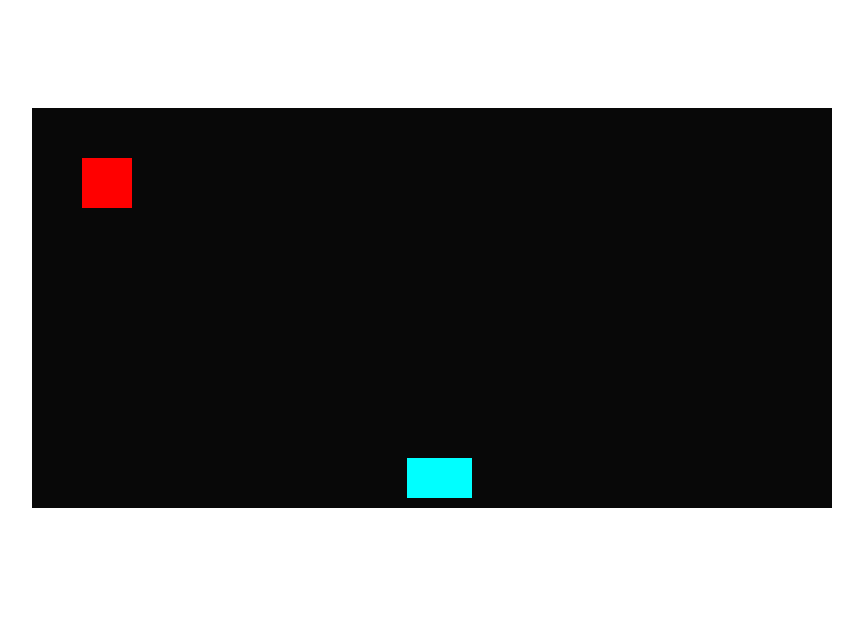
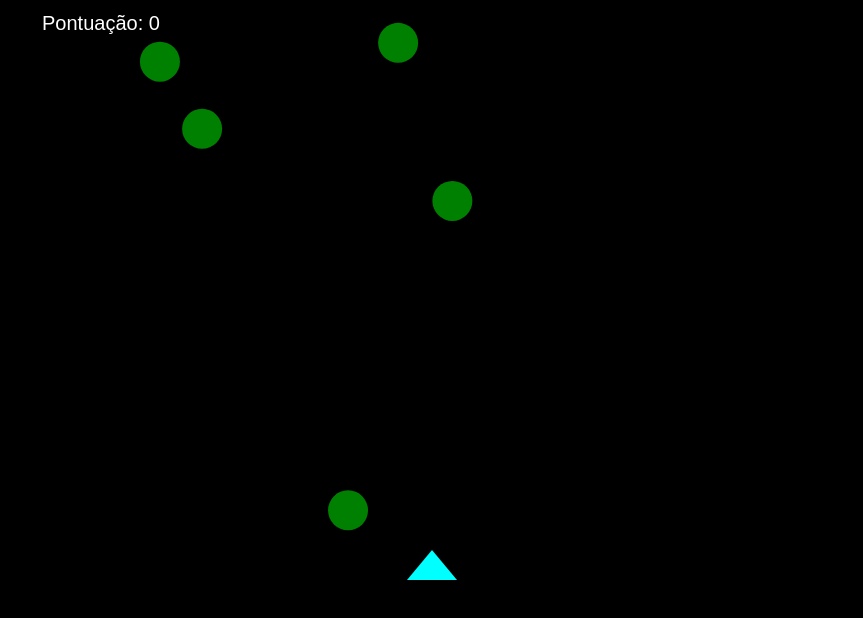
Before and after one commit to gabrielilhadomingos/Avaliaciones, a plain HTML site: page index.html in a window 1280 px wide. Shown: the whole page, without its empty margins (208-1071 px from the left). Drawn offline with Linux system fonts and the light colour scheme.

Commit message:
Atualizações e jogo ta bala

```diff
--- a/index.html
+++ b/index.html
@@ -1,23 +1,23 @@
 <!DOCTYPE html>
-<html lang="en">
+<html lang="pt-br">
 <head>
-    <meta charset="UTF-8">
-    <meta name="viewport" content="width=device-width, initial-scale=1.0">
-    <title>Avaliação jogo 2D Orientado a objetos</title>
-    <style>
-    body{
-        display: flex;
-        align-items: center;
-        justify-content: center;
+  <meta charset="UTF-8">
+  <title>não e Space Invaders</title>
+  <style>
+    body {
+      margin: 0;
+      overflow: hidden;
+      background: black;
     }
-    canvas{
-        margin-top: 100px;
-        background-color: rgb(8, 8, 8)
+    canvas {
+      display: block;
+      margin: 0 auto;
+      background: #000;
     }
-</style>
+  </style>
 </head>
 <body>
-    <canvas id="JogoCanvas", width="800", height="400"></canvas>
-    <script src="jogo.js"></script>
+  <canvas id="gameCanvas" width="800" height="600"></canvas>
+  <script src="jogo.js"></script>
 </body>
 </html>
--- a/jogo.js
+++ b/jogo.js
@@ -1,38 +1,157 @@
-const canvas = document.getElementById('JogoCanvas')
-const ctx = canvas.getContext('2d')
+const canvas = document.getElementById("gameCanvas");
+const ctx = canvas.getContext("2d");
 
+const larguraTela = canvas.width;
+const alturaTela = canvas.height;
+let gameOver = false;
+let pontuacao = 0;
 
-class Entidade{
-    constructor(x,y,largura,altura,cor){
-        this.x = x,
-        this.y = y,
-        this.largura = largura,
-        this.altura = altura,
-        this.cor = cor
-    }
-    desenhar(){
-        ctx.fillStyle = this.cor
-        ctx.fillRect(this.x, this.y, this.largura, this.altura)
-    }
+class Entidade {
+  constructor(x, y, largura, altura, cor) {
+    this.x = x;
+    this.y = y;
+    this.largura = largura;
+    this.altura = altura;
+    this.cor = cor;
+  }
+
+  desenhar() {
+    ctx.fillStyle = this.cor;
+    ctx.fillRect(this.x, this.y, this.largura, this.altura);
+  }
 }
 
-class Personagem extends Entidade{
-    constructor(){
-    }
-    desenharPersonagem(){
-        ctx.fillStyle = this.cor
-        ctx.fillRect(this.x, this.y, this.largura, this.altura)
-    }
+class Personagem extends Entidade {
+  constructor() {
+    super(larguraTela / 2 - 25, alturaTela - 50, 50, 30, "cyan");
+    this.vel = 7;
+  }
+
+  desenhar() {
+    ctx.fillStyle = this.cor;
+    ctx.beginPath();
+    ctx.moveTo(this.x, this.y + this.altura);
+    ctx.lineTo(this.x + this.largura / 2, this.y);
+    ctx.lineTo(this.x + this.largura, this.y + this.altura);
+    ctx.closePath();
+    ctx.fill();
+  }
+
+  mover(direcao) {
+    this.x += direcao * this.vel;
+    this.x = Math.max(0, Math.min(this.x, larguraTela - this.largura));
+  }
+
+  atirar() {
+    const tiro = new Tiro(this.x + this.largura / 2 - 2.5, this.y);
+    tiros.push(tiro);
+  }
 }
 
-const objeto_na_tela = new Entidade(50,50,50,50,'red')
-const personagem = new Entidade(375,350,65,40,'cyan')
+class Inimigo extends Entidade {
+  constructor() {
+    const x = Math.random() * (larguraTela - 40);
+    super(x, 0, 40, 40, "green");
+    this.vel = Math.random() * 1 + 1;
+  }
 
-function loop(){
-    ctx.clearRect(0,0,canvas.width, canvas.height)
-    objeto_na_tela.desenhar()
-    personagem.desenhar()
-    //inserir as funções de desenhar, atualizar, colisão aqui
-    requestAnimationFrame(loop)
+  desenhar() {
+    ctx.fillStyle = this.cor;
+    ctx.beginPath();
+    ctx.arc(this.x + this.largura / 2, this.y + this.altura / 2, this.largura / 2, 0, Math.PI * 2);
+    ctx.fill();
+  }
+
+  atualizar() {
+    this.y += this.vel;
+  }
 }
-loop()
+
+class Tiro extends Entidade {
+  constructor(x, y) {
+    super(x, y, 5, 10, "white");
+    this.vel = -8;
+  }
+
+  atualizar() {
+    this.y += this.vel;
+  }
+}
+
+const jogador = new Personagem();
+const inimigos = [];
+const tiros = [];
+const teclas = {};
+
+document.addEventListener("keydown", e => {
+  teclas[e.code] = true;
+  if (e.code === "Space" && !gameOver) jogador.atirar();
+});
+document.addEventListener("keyup", e => teclas[e.code] = false);
+
+function colide(a, b) {
+  return (
+    a.x < b.x + b.largura &&
+    a.x + a.largura > b.x &&
+    a.y < b.y + b.altura &&
+    a.y + a.altura > b.y
+  );
+}
+
+function atualizar() {
+  if (gameOver) return;
+
+  if (teclas["ArrowLeft"]) jogador.mover(-1);
+  if (teclas["ArrowRight"]) jogador.mover(1);
+
+  for (let i = tiros.length - 1; i >= 0; i--) {
+    tiros[i].atualizar();
+    if (tiros[i].y < 0) tiros.splice(i, 1);
+  }
+
+  for (let i = inimigos.length - 1; i >= 0; i--) {
+    inimigos[i].atualizar();
+
+    if (colide(inimigos[i], jogador)) gameOver = true;
+    if (inimigos[i].y + inimigos[i].altura >= alturaTela) gameOver = true;
+
+    for (let j = tiros.length - 1; j >= 0; j--) {
+      if (colide(inimigos[i], tiros[j])) {
+        inimigos.splice(i, 1);
+        tiros.splice(j, 1);
+        pontuacao += 100;
+        break;
+      }
+    }
+  }
+
+  if (Math.random() < 0.02) {
+    inimigos.push(new Inimigo());
+  }
+}
+
+function desenhar() {
+  ctx.clearRect(0, 0, larguraTela, alturaTela);
+
+  jogador.desenhar();
+  inimigos.forEach(i => i.desenhar());
+  tiros.forEach(t => t.desenhar());
+
+  ctx.fillStyle = "white";
+  ctx.font = "20px Arial";
+  ctx.fillText(`Pontuação: ${pontuacao}`, 10, 30);
+
+  if (gameOver) {
+    ctx.fillStyle = "white";
+    ctx.font = "60px Arial";
+    ctx.fillText("GAME OVER", larguraTela / 2 - 170, alturaTela / 2);
+  }
+}
+
+function loop() {
+  atualizar();
+  desenhar();
+  requestAnimationFrame(loop);
+}
+
+loop();
```
Also changed, not shown: 1 other file.
